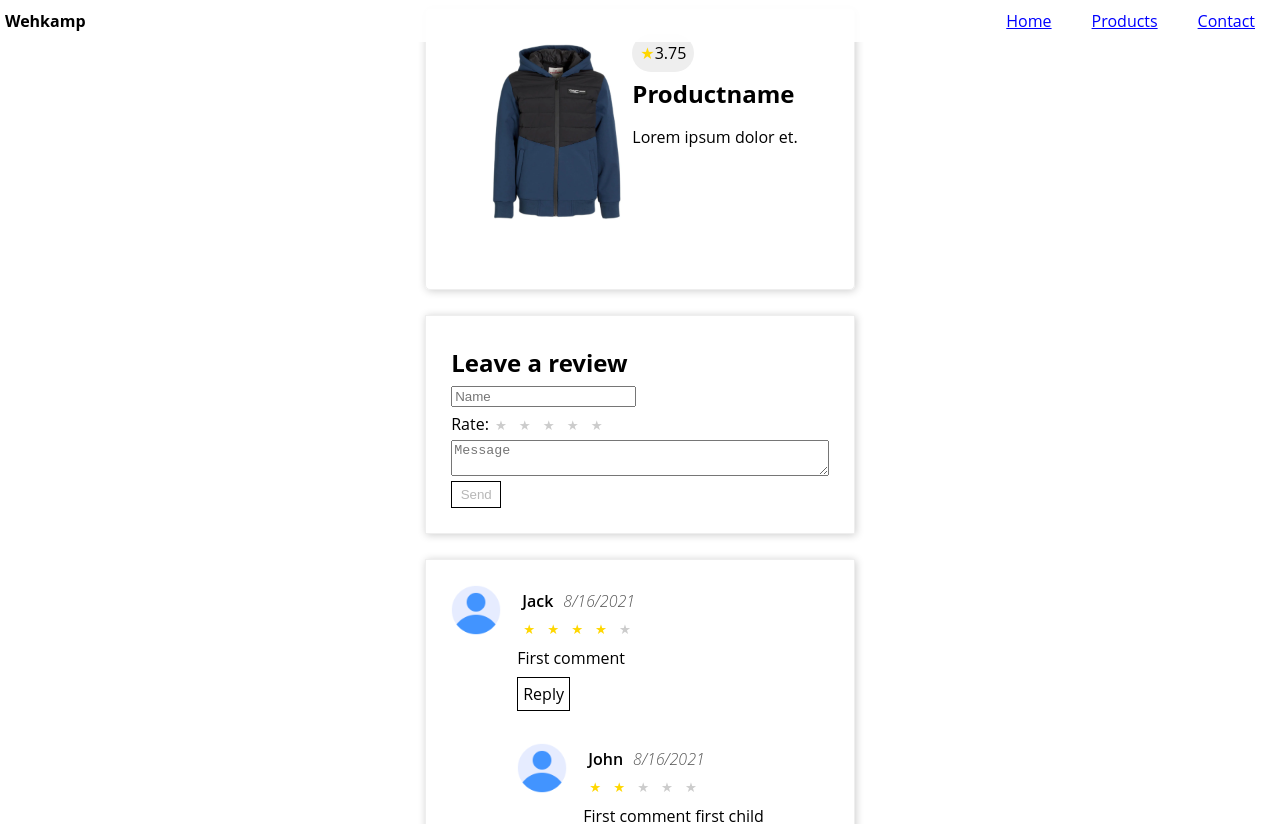
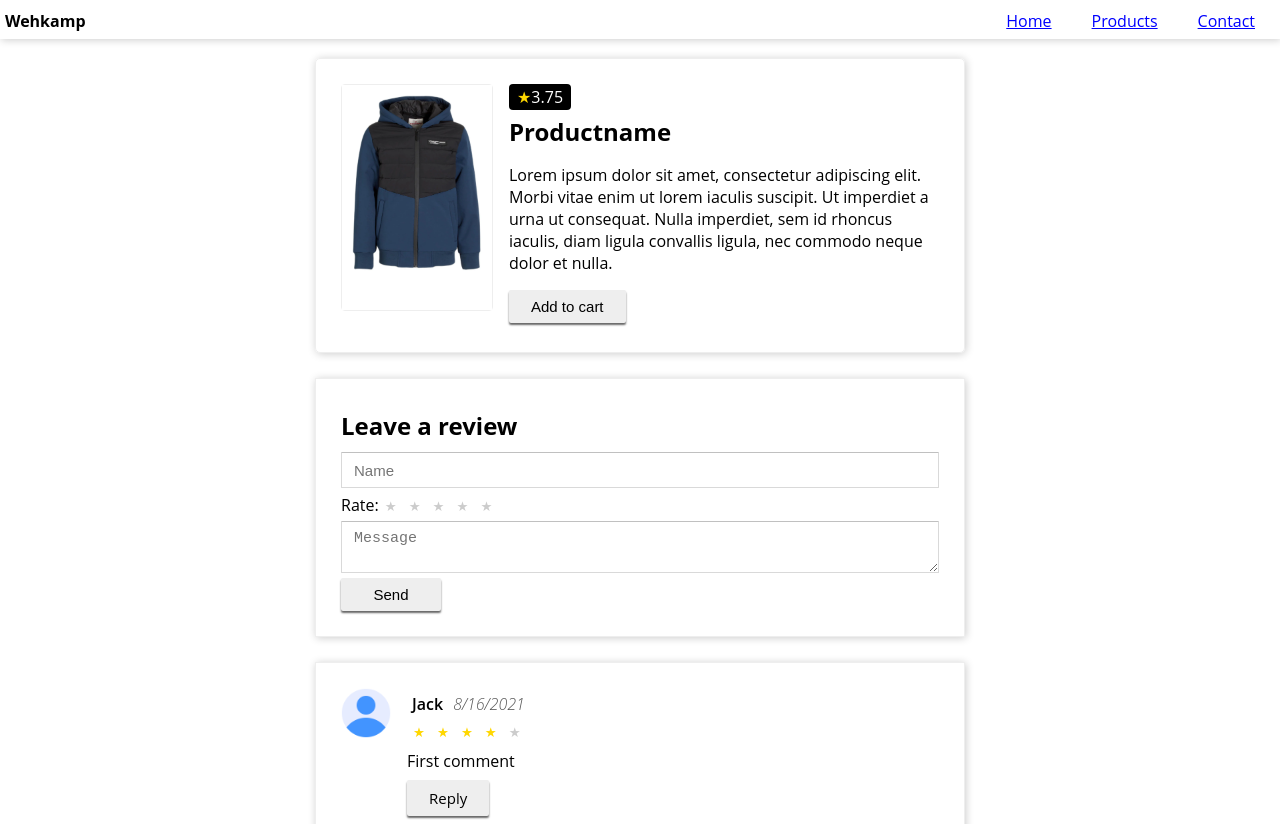
Before and after one commit to erik-thor/rate-review-product, a React (Create React App) app: page / in a window 1280 px wide. Shown: the top 824 px of the page. Built offline with nearby package versions, Linux system fonts and the light colour scheme.

Commit message:
[Styling] Cleaned up styling

```diff
--- a/src/App.css
+++ b/src/App.css
@@ -29,7 +29,9 @@ h1 {
   position: fixed;
   top: 0;
   left: 0;
-  right: 0; }
+  right: 0;
+  height: 38.5px;
+  box-shadow: 1px 1px 8px rgba(0, 0, 0, 0.2); }
 
 .header a {
   color: blue; }
@@ -75,9 +77,7 @@ h1 {
   width: 50px; }
 
 .comment-form-button {
-  width: 50px;
-  border: 1px solid #000;
-  padding: 5px; }
+  width: 100px; }
 
 .comment {
   display: flex;
@@ -89,17 +89,14 @@ h1 {
 .comment-form__review {
   display: inline-flex;
   align-items: center;
-  background-color: #eee;
-  padding: 8px;
-  border-radius: 25px; }
+  background-color: #000;
+  color: #fff;
+  padding: 2px 8px;
+  border-radius: 4px; }
 
 .comment-actions {
   display: flex;
   gap: 8px; }
-
-.comment-actions .comment-action {
-  border: 1px solid #000;
-  padding: 5px; }
 
 .comment-meta {
   display: flex; }
@@ -119,9 +116,17 @@ h1 {
   margin-top: 8px;
   margin-bottom: 8px; }
 
+.comment-right-part {
+  margin-bottom: 8px; }
+
 .grid-3 {
   display: grid;
   justify-content: center; }
+
+.product {
+  margin-top: 50px;
+  max-width: 650px;
+  width: 100%; }
 
 .product__inner {
   justify-content: center;
@@ -130,6 +135,15 @@ h1 {
   box-shadow: 1px 1px 8px rgba(0, 0, 0, 0.2);
   border-radius: 5px;
   padding: 25px; }
+
+.product-image__wrapper {
+  border: 1px solid #eee;
+  width: 100%;
+  justify-items: center;
+  display: grid;
+  margin-bottom: 16px;
+  margin-right: 16px;
+  border-radius: 4px; }
 
 .product-image {
   width: 150px; }
@@ -146,8 +160,16 @@ button {
 .off {
   color: #ccc; }
 
+@media all and (max-width: 639px) {
+  .product__inner {
+    display: grid;
+    justify-items: center; } }
+
 .footer {
-  background-color: #eee; }
+  position: absolute;
+  bottom: 0;
+  left: 0;
+  right: 0; }
 
 .footer__inner {
   display: flex; }
@@ -167,3 +189,49 @@ button {
 
 .footer-links a {
   padding: 5px 20px; }
+
+input[type=email], input[type=number], input[type=password], input[type=tel], input[type=text], input[type=url], textarea {
+  appearance: none;
+  display: inline-block;
+  min-height: 36px;
+  padding: 8px 12px;
+  width: 100%;
+  margin-top: 5px;
+  background: #fff;
+  border: 1px solid #d9d9d9;
+  border-top: 1px solid #c0c0c0;
+  box-sizing: border-box;
+  border-radius: 1px;
+  font-size: 15px;
+  color: #404040;
+  outline: none; }
+
+input[type='submit'], .primary-button {
+  color: black;
+  text-decoration: none;
+  background-color: #eee;
+  border-radius: 2px;
+  box-shadow: 0px 2px 2px rgba(0, 0, 0, 0.6);
+  border: 0px;
+  outline: none;
+  display: inline-block;
+  padding: 8px 22px;
+  margin-bottom: 0;
+  font-size: 15px;
+  font-weight: normal;
+  text-align: center;
+  white-space: nowrap;
+  vertical-align: middle;
+  cursor: pointer;
+  user-select: none; }
+
+input[type='submit']:hover, .primary-button:hover {
+  background-color: rgba(0, 0, 0, 0.3);
+  /* change button color here */ }
+
+input[type='submit']:active, .primary-button:active {
+  background-color: rgba(0, 0, 0, 0.3);
+  /* change button color here */
+  border: 0px;
+  -webkit-box-shadow: inset 0px 2px 2px 2px rgba(0, 0, 0, 0.15);
+  box-shadow: inset 0px 2px 2px 2px rgba(0, 0, 0, 0.15); }
--- a/src/App.js
+++ b/src/App.js
@@ -2,7 +2,6 @@ import React, { Component } from 'react';
 import './App.css';
 import Card from './general/Card.js';
 import Header from './Header.js';
-import Footer from './Footer.js';
 
 class App extends Component {
   render() {
@@ -12,7 +11,6 @@ class App extends Component {
         <Card
           commentsUrl="http://localhost:3000/comments"
           currentUserId="1" />
-        <Footer />
       </div>
     );
   }
--- a/src/App.scss
+++ b/src/App.scss
@@ -6,3 +6,4 @@
 @import './styles/_comments.scss';
 @import './styles/_products.scss';
 @import './styles/_footer.scss';
+@import './styles/_inputs.scss';
--- a/src/general/Comment.js
+++ b/src/general/Comment.js
@@ -72,7 +72,7 @@ const Comment = ({
         <div className="comment-actions">
           {canReply && (
             <div
-              className="comment-action"
+              className="comment-action primary-button"
               onClick={() =>
                 setActiveComment({ id: comment.id, type: "replying" })
               }
--- a/src/general/CommentForm.js
+++ b/src/general/CommentForm.js
@@ -65,7 +65,7 @@ const CommentForm = ({
         onChange={(e) => setMessage(e.target.value)}
         placeholder="Message"
       />
-      <button className="comment-form-button" disabled={isTextareaDisabled}>
+      <button className="comment-form-button primary-button" disabled={isTextareaDisabled}>
         {submitLabel}
       </button>
       {hasCancelButton && (
--- a/src/general/card.js
+++ b/src/general/card.js
@@ -22,6 +22,7 @@ const Card = ({ commentsUrl, currentUserId }) => {
   });
   const initialReview = 0;
   const avgReview = allReviews.reduce((accumulator, currentValue) => (accumulator + currentValue), initialReview) / allReviews.length;
+  const formattedReview = avgReview.toFixed(2);
   const getReplies = (commentId) =>
     backendComments
       .filter((backendComment) => backendComment.parentId === commentId)
@@ -68,18 +69,21 @@ const Card = ({ commentsUrl, currentUserId }) => {
   return (
     <div className="product">
       <div className="product__inner">
-        <div className="product-image">
+        <div className="product-image__wrapper">
           <img src={thumbnail} className="product-image" alt="product" />
         </div>
         <div className="product-content">
           <div className="comment-form__review">
               <span className="star on">&#9733;</span>
-              <div>{avgReview}</div>
+              <div>{formattedReview}</div>
           </div>
           <h3 className="product-title">Productname</h3>
           <p className="product-description">
-            Lorem ipsum dolor et.
+          Lorem ipsum dolor sit amet, consectetur adipiscing elit. Morbi vitae enim ut lorem iaculis suscipit. Ut imperdiet a urna ut consequat. Nulla imperdiet, sem id rhoncus iaculis, diam ligula convallis ligula, nec commodo neque dolor et nulla.
           </p>
+          <button className="cart-button primary-button">
+            Add to cart
+          </button>
         </div>
       </div>
       <div className="comments">
--- a/src/styles/_comments.scss
+++ b/src/styles/_comments.scss
@@ -27,9 +27,7 @@
   }
 
   .comment-form-button {
-    width: 50px;
-    border: 1px solid #000;
-    padding: 5px;
+    width: 100px;
   }
 
   .comment {
@@ -43,18 +41,15 @@
 .comment-form__review {
     display: inline-flex;
     align-items: center;
-    background-color: #eee;
-    padding: 8px;
-    border-radius: 25px;
+    background-color: #000;
+    color: #fff;
+    padding: 2px 8px;
+    border-radius: 4px;
   }
 
   .comment-actions {
     display: flex;
     gap: 8px;
-    .comment-action {
-      border: 1px solid #000;
-      padding: 5px;
-    }
   }
 
 .comment-meta {
@@ -74,7 +69,11 @@
     font-style: italic;
 }
 
-  .comment-message {
-    margin-top: 8px;
-    margin-bottom: 8px;
-  }
+.comment-message {
+  margin-top: 8px;
+  margin-bottom: 8px;
+}
+
+.comment-right-part {
+  margin-bottom: 8px;
+}
--- a/src/styles/_footer.scss
+++ b/src/styles/_footer.scss
@@ -1,5 +1,8 @@
 .footer {
-    background-color: #eee;
+    position: absolute;
+    bottom: 0;
+    left: 0;
+    right: 0;
 }
 
 .footer__inner {
--- a/src/styles/_header.scss
+++ b/src/styles/_header.scss
@@ -4,6 +4,9 @@
     top: 0;
     left: 0;
     right: 0;
+    height: 38.5px;
+    box-shadow: 1px 1px 8px rgba(0,0,0,0.2);
+
     a {
         color: blue;
     }
--- /dev/null
+++ b/src/styles/_inputs.scss
@@ -0,0 +1,48 @@
+
+input[type=email], input[type=number], input[type=password], input[type=tel], input[type=text], input[type=url], textarea {
+    appearance: none;
+    display: inline-block;
+    min-height: 36px;
+    padding: 8px 12px;
+    width: 100%;
+    margin-top: 5px;
+    background: #fff;
+    border: 1px solid #d9d9d9;
+    border-top: 1px solid #c0c0c0;
+    box-sizing: border-box;
+    border-radius: 1px;
+    font-size: 15px;
+    color: #404040;
+    outline: none;
+  }
+
+  input[type='submit'], .primary-button {
+    color: black;
+    text-decoration: none;
+    background-color: #eee;
+    border-radius: 2px;
+    box-shadow: 0px 2px 2px rgba(0, 0, 0, 0.6);
+    border: 0px;
+    outline: none;
+    display: inline-block;
+    padding: 8px 22px;
+    margin-bottom: 0;
+    font-size: 15px;
+    font-weight: normal;
+    text-align: center;
+    white-space: nowrap;
+    vertical-align: middle;
+    cursor: pointer;
+    user-select: none;
+  }
+
+  input[type='submit']:hover, .primary-button:hover {
+   background-color: rgba(0,0,0, .3);  /* change button color here */
+  }
+
+  input[type='submit']:active, .primary-button:active {
+    background-color: rgba(0,0,0, .3);  /* change button color here */
+    border: 0px;
+    -webkit-box-shadow: inset 0px 2px 2px 2px rgba(0, 0, 0, .15);
+    box-shadow: inset 0px 2px 2px 2px rgba(0, 0, 0, .15);
+  }
--- a/src/styles/_products.scss
+++ b/src/styles/_products.scss
@@ -3,6 +3,12 @@
 .grid-3 {
     display: grid;
     justify-content: center;
+  }
+
+  .product {
+    margin-top: 50px;
+    max-width: 650px;
+    width: 100%;
   }
 
   .product__inner {
@@ -12,6 +18,16 @@
     box-shadow: 1px 1px 8px rgba(0,0,0,0.2);
     border-radius: 5px;
     padding: 25px;
+  }
+
+  .product-image__wrapper {
+    border: 1px solid #eee;
+    width: 100%;
+    justify-items: center;
+    display: grid;
+    margin-bottom: 16px;
+    margin-right: 16px;
+    border-radius: 4px;
   }
 
   .product-image {
@@ -32,3 +48,14 @@
   .off {
     color: #ccc;
   }
+
+  // Responsiveness
+
+  @media all and (max-width: 639px){
+
+    .product__inner {
+      display: grid;
+      justify-items: center;
+    }
+
+  }
```
